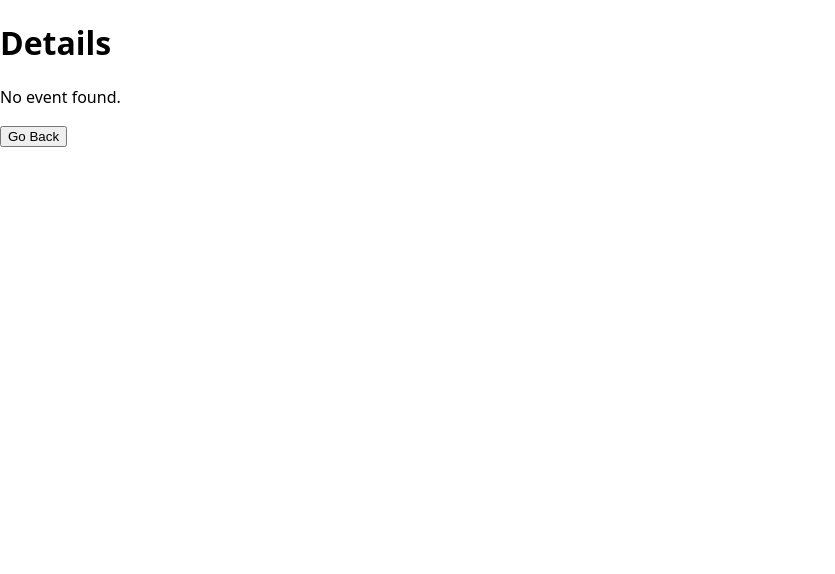
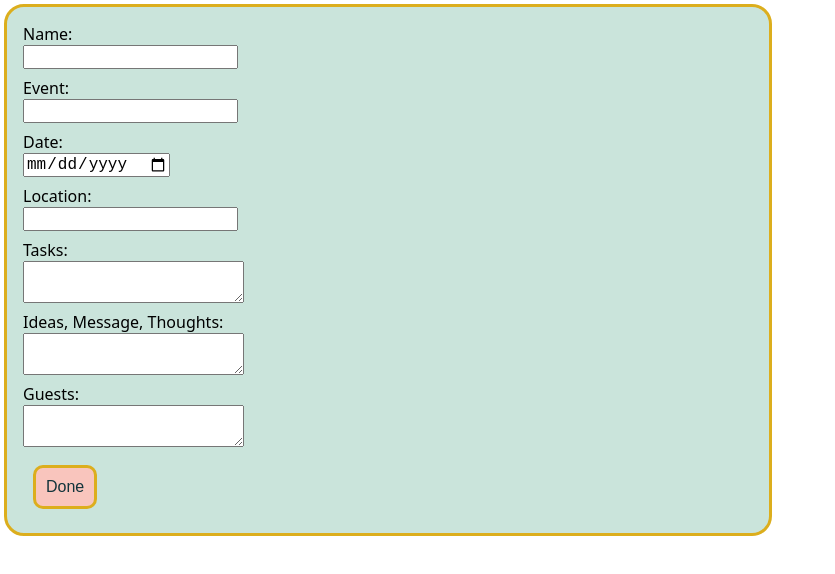
Before and after one commit to mulewile/capstone-project, a Next.js app: page /events/add in a window 1280 px wide. Shown: the top 574 px of the page, without its empty margins (0-835 px from the left). Built offline with nearby package versions, Linux system fonts and the light colour scheme.

Commit message:
form done

```diff
--- /dev/null
+++ b/components/Button/index.js
@@ -0,0 +1,20 @@
+import styled from "styled-components";
+
+export const StyledButton = styled.button`
+  border: 3px solid #dcae1d;
+  border-radius: 10px;
+  padding: 10px;
+  margin: 10px;
+  background-color: #f9c5bd;
+  color: #12343b;
+  font-size: 16px;
+  margin-bottom: 8px;
+`;
+
+export default function Button({ children, type, onClick }) {
+  return (
+    <StyledButton type={type} onClick={onClick}>
+      {children}
+    </StyledButton>
+  );
+}
--- /dev/null
+++ b/components/Form/index.js
@@ -0,0 +1,26 @@
+import styled from "styled-components";
+
+export const StyledForm = styled.form`
+  max-width: 768px;
+  border: 3px solid #dcae1d;
+  border-radius: 20px;
+  padding: 1rem;
+  margin: 0.25rem;
+  background-color: #cae4db;
+
+  input {
+    display: grid;
+    margin-bottom: 8px;
+    font-size: 16px;
+  }
+  textarea {
+    display: grid;
+    margin-bottom: 8px;
+    font-size: 16px;
+    color: #3a4660;
+  }
+`;
+
+export default function Form({ onSubmit, children }) {
+  return <StyledForm onSubmit={onSubmit}>{children}</StyledForm>;
+}
--- a/package.json
+++ b/package.json
@@ -16,6 +16,7 @@
     "react": "18.2.0",
     "react-dom": "18.2.0",
     "styled-components": "^5.3.9",
+    "uuid": "^9.0.0",
     "uuid4": "^2.0.3"
   },
   "devDependencies": {
--- a/pages/_app.js
+++ b/pages/_app.js
@@ -1,10 +1,18 @@
 import GlobalStyle from "../styles";
+import { useState } from "react";
+import { events as initialEvents } from "../resources/events";
 
 export default function App({ Component, pageProps }) {
+  const [events, setEvents] = useState(initialEvents);
+
+  function addEvent(newEvent) {
+    setEvents([...events, newEvent]);
+  }
+
   return (
     <>
       <GlobalStyle />
-      <Component {...pageProps} />
+      <Component {...pageProps} events={events} addEvent={addEvent} />
     </>
   );
 }
--- /dev/null
+++ b/pages/api/events/[id].js
@@ -0,0 +1,13 @@
+import { events } from "../../../resources/events";
+
+export default function handler(request, response) {
+  const { id } = request.query;
+
+  const event = events.find((event) => event.id === id);
+
+  if (!event) {
+    return response.status(404).json({ status: "Not Found" });
+  }
+
+  response.status(200).json(event);
+}
--- /dev/null
+++ b/pages/api/events/index.js
@@ -0,0 +1,5 @@
+import { events } from "../../../resources/events";
+
+export default function handler(request, response) {
+  return response.status(200).json(events);
+}
--- a/pages/events/[id].js
+++ b/pages/events/[id].js
@@ -1,34 +1,39 @@
 import { useRouter } from "next/router";
-import { events } from "@/resources/events";
-import { StyledCard } from "@/components/Card";
+import useSWR from "swr";
+import { StyledCard } from "../../components/Card";
+import Button from "../../components/Button";
+
+const fetcher = (...args) => fetch(...args).then((res) => res.json());
 
 export default function EventDetails() {
   const router = useRouter();
   const { id } = router.query;
 
-  const goBack = () => {
-    router.push(`/`);
-  };
+  const { data, error } = useSWR(id ? `/api/events/${id}` : null, fetcher);
 
-  const event = events.find((event) => event.id === id);
+  if (!data) {
+    return <h1>No event found.</h1>;
+  }
+
+  if (error) {
+    return <h1>Error while loading event data.</h1>;
+  }
 
   return (
     <>
       <h1>Details</h1>
-      {event ? (
-        <StyledCard>
-          <h2>Name: {event.name}</h2>
-          <h2>Event: {event.event}</h2>
-          <h2>Date: {event.date}</h2>
-          <p>Location: {event.location}</p>
-          <p>Tasks: {event.tasks}</p>
-          <p>Ideas, Message, Thoughts etc: {event.ideas}</p>
-          <p>Guests: {event.guests}</p>
-        </StyledCard>
-      ) : (
-        <p>No event found.</p>
-      )}
-      <button onClick={goBack}>Go Back</button>
+      <StyledCard>
+        <h2>Name: {data.name}</h2>
+        <h2>Event: {data.event}</h2>
+        <h2>Date: {data.date}</h2>
+        <p>Location: {data.location}</p>
+        <p>Tasks: {data.tasks}</p>
+        <p>Ideas, Message, Thoughts etc: {data.ideas}</p>
+        <p>Guests: {data.guests}</p>
+      </StyledCard>
+      <Button type="button" onClick={() => router.push("/")}>
+        Go Back
+      </Button>
     </>
   );
 }
--- /dev/null
+++ b/pages/events/add.js
@@ -0,0 +1,40 @@
+import { useRouter } from "next/router";
+import Form from "../../components/Form";
+import Button from "../../components/Button";
+
+export default function AddEvent({ addEvent }) {
+  const router = useRouter();
+
+  function handleSubmit(event) {
+    event.preventDefault();
+
+    const formData = new FormData(event.target);
+    const eventData = Object.fromEntries(formData);
+
+    addEvent(eventData);
+
+    router.push(`/`);
+  }
+
+  return (
+    <>
+      <Form onSubmit={handleSubmit}>
+        <label htmlFor="name">Name:</label>
+        <input type="text" id="name" name="name" />
+        <label htmlFor="event">Event:</label>
+        <input type="text" id="event" name="event" />
+        <label htmlFor="date">Date:</label>
+        <input type="date" id="date" name="date" />
+        <label htmlFor="location">Location:</label>
+        <input type="text" id="location" name="location" />
+        <label htmlFor="task">Tasks:</label>
+        <textarea type="text" id="task" name="task" />
+        <label htmlFor="idea">Ideas, Message, Thoughts:</label>
+        <textarea type="text" id="idea" name="idea" />
+        <label htmlFor="guest">Guests:</label>
+        <textarea type="text" id="guest" name="guest" />
+        <Button type="submit">Done</Button>
+      </Form>
+    </>
+  );
+}
--- a/pages/index.js
+++ b/pages/index.js
@@ -1,10 +1,10 @@
 import List from "@/components/List";
 
-export default function HomePage() {
+export default function HomePage({ events }) {
   return (
     <div>
       <h1>Upcoming Events</h1>
-      <List />
+      <List events={events} />
     </div>
   );
 }
--- a/resources/events.js
+++ b/resources/events.js
@@ -30,3 +30,10 @@ export const events = [
     guests: "?",
   },
 ];
+export function getAllEvents() {
+  return events;
+}
+
+export function getEventById(id) {
+  return events.find((event) => event.id === id);
+}
```
Also changed, not shown: components/List/index.js (+14 -3 lines), 1 other file (tests, documents, lock files or other folders).
